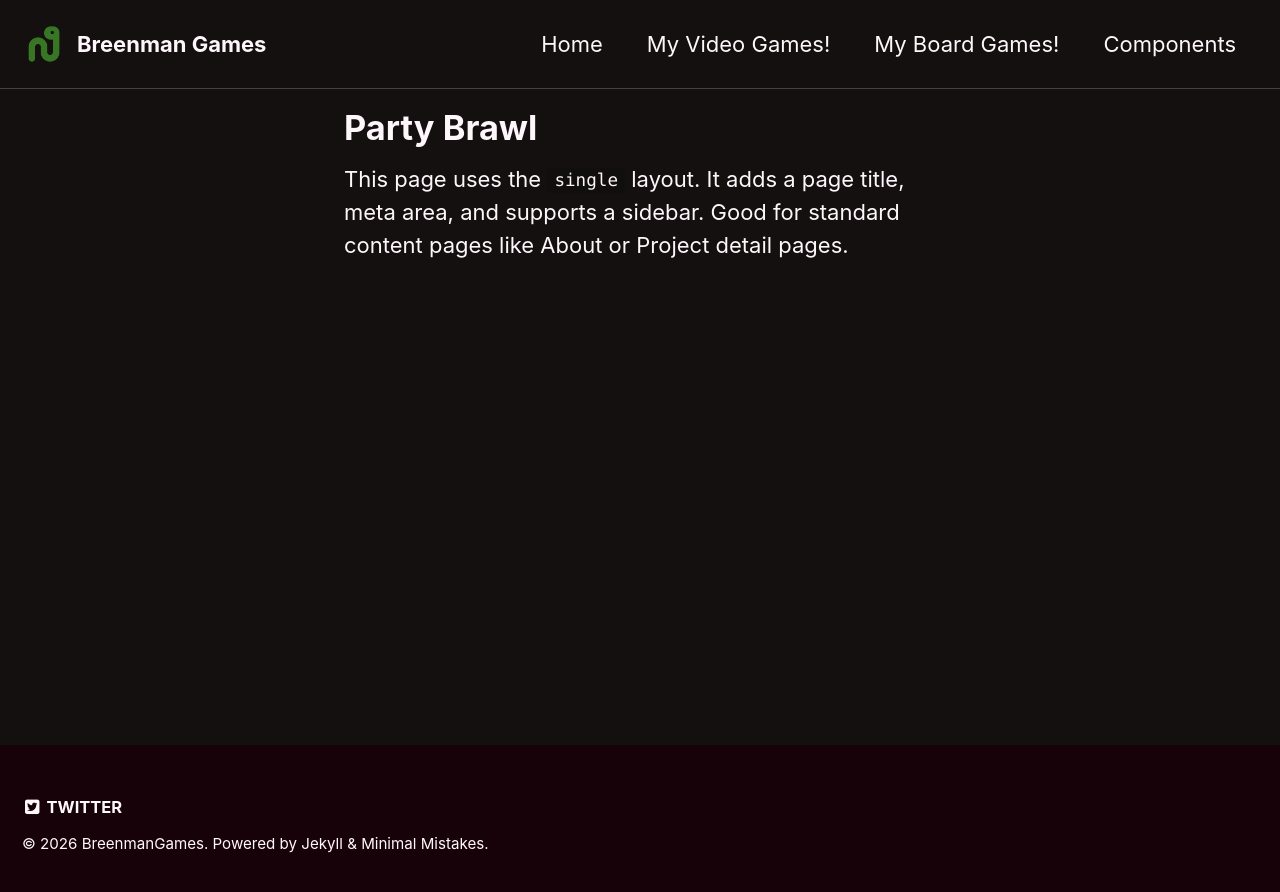
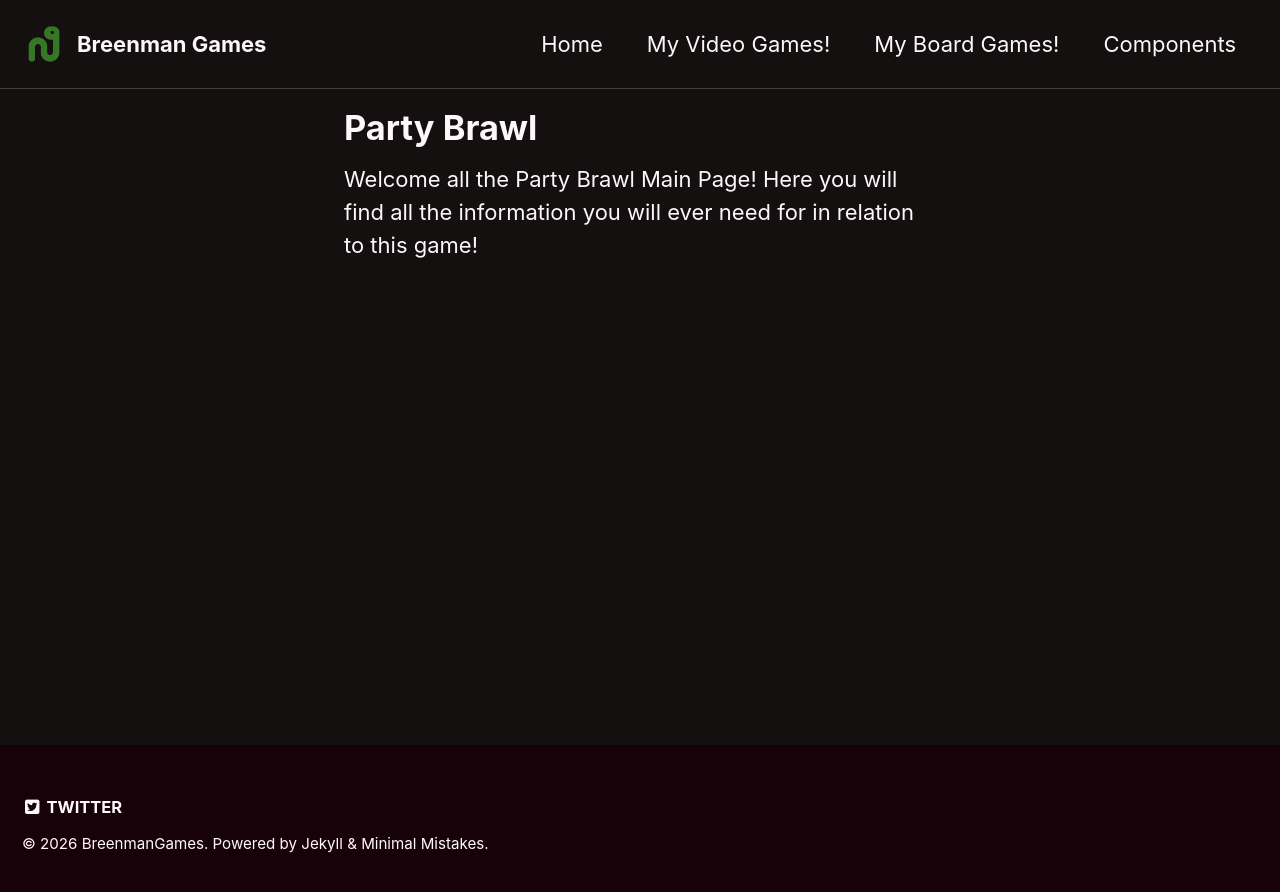
Before and after one commit to Breenmangames/Breenmangames.github.io, a Jekyll site: the page built from _pages/party-brawl.md, in a window 1280 px wide. Shown: the top 892 px of the page. Built offline with Jekyll 4.4.1, drawn with Linux system fonts in a browser that asks for light colours.

Commit message:
Revise introduction for Party Brawl main page
Updated the introduction for the Party Brawl page.

```diff
--- a/_pages/party-brawl.md
+++ b/_pages/party-brawl.md
@@ -15,5 +15,4 @@ skills:
     level_label: "Beginner"
 ---
 
-This page uses the `single` layout. It adds a page title, meta area, and supports a sidebar.
-Good for standard content pages like About or Project detail pages.
+Welcome all the Party Brawl Main Page! Here you will find all the information you will ever need for in relation to this game!
```
